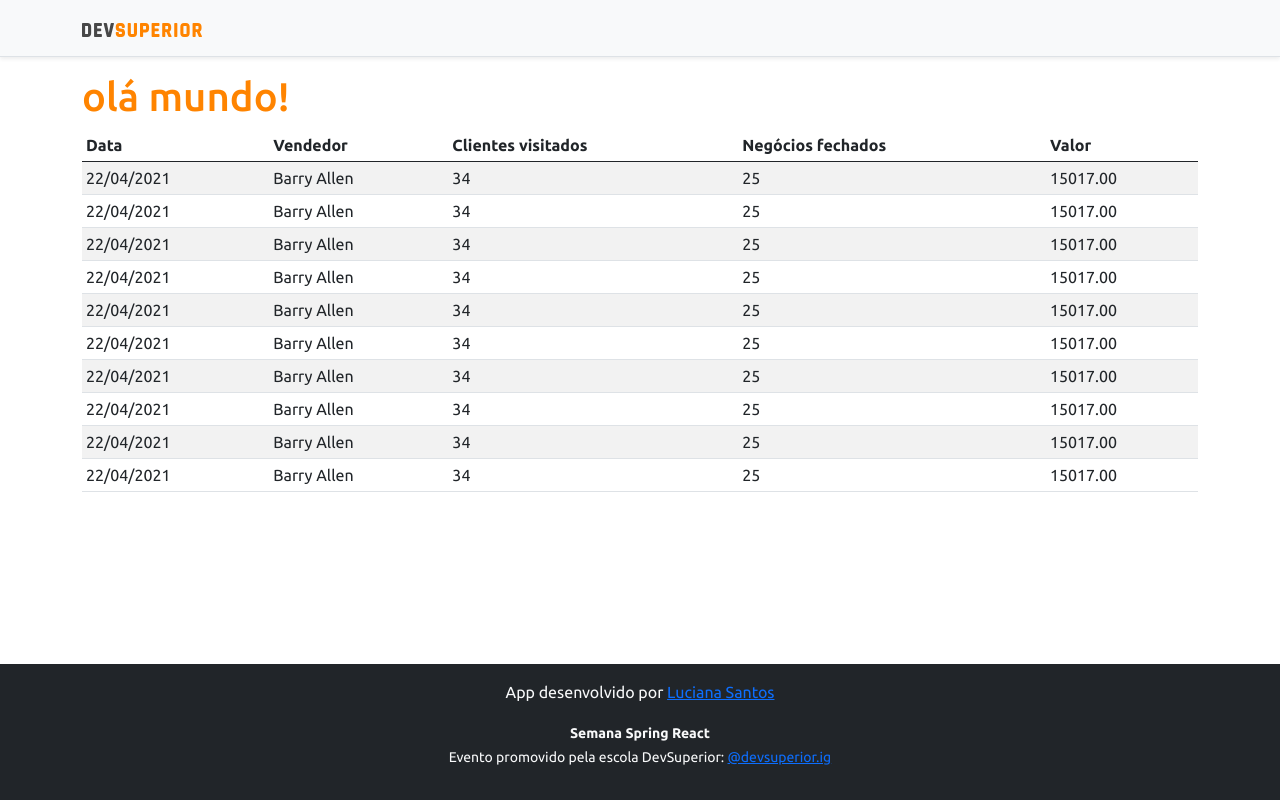
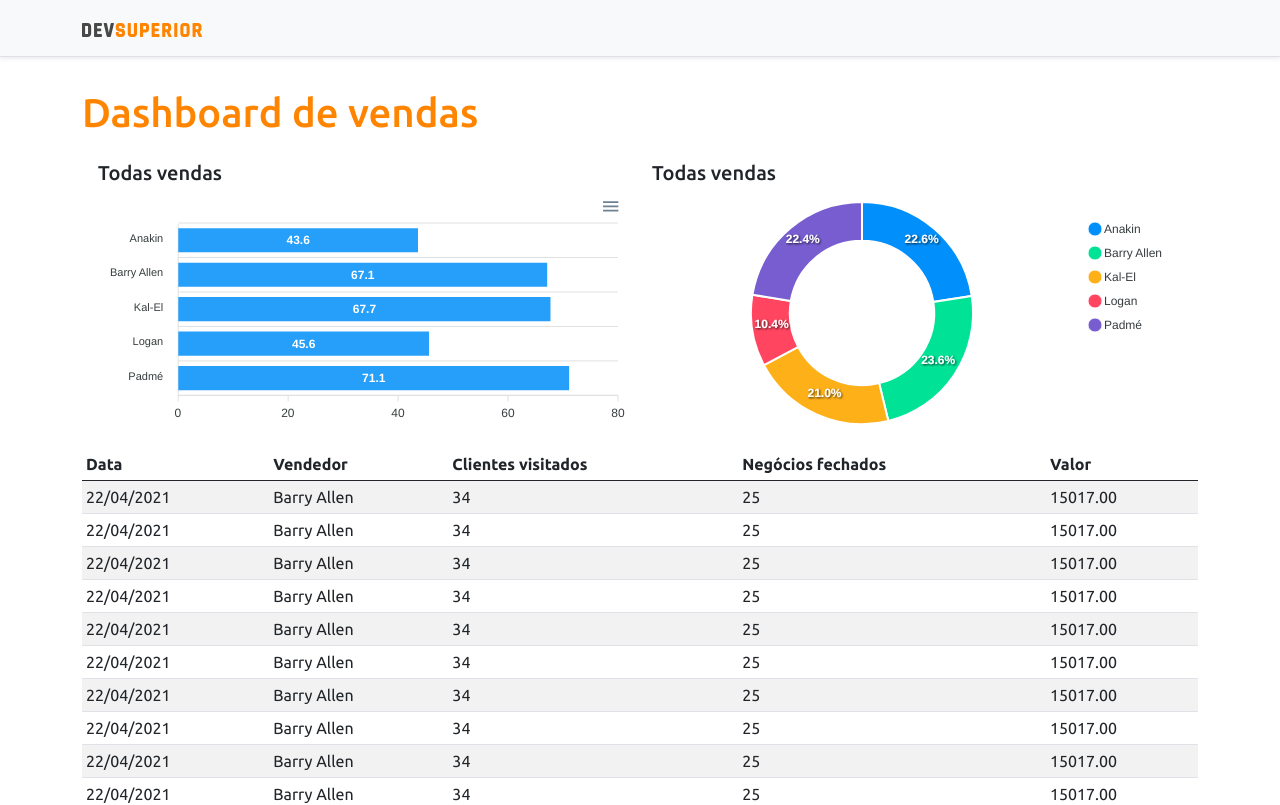
Before and after one commit to lucianagmbw/DashboardDeVendas-SDS3, a React (Create React App) app in the folder frontend/: page / in a window 1280 px wide. Shown: the top 805 px of the page. Built offline with nearby package versions, Linux system fonts and the light colour scheme.

Commit message:
Static charts

```diff
--- a/frontend/package.json
+++ b/frontend/package.json
@@ -11,8 +11,10 @@
     "@types/node": "^12.0.0",
     "@types/react": "^17.0.0",
     "@types/react-dom": "^17.0.0",
+    "apexcharts": "^3.26.1",
     "bootstrap": "^5.0.0",
     "react": "^17.0.2",
+    "react-apexcharts": "^1.3.9",
     "react-dom": "^17.0.2",
     "react-scripts": "4.0.3",
     "typescript": "^4.1.2",
--- a/frontend/src/App.tsx
+++ b/frontend/src/App.tsx
@@ -1,4 +1,6 @@
+import BarChat from "components/BarChat";
 import DataTable from "components/DataTable";
+import DonutChart from "components/DonutChart";
 import Footer from "components/Footer";
 import NavBar from "components/NavBar";
 
@@ -8,7 +10,23 @@
     <>
       <NavBar />
       <div className="container">
-        <h1 className="text-primary">olá mundo!</h1>
+        <h1 className="text-primary py-3" >Dashboard de vendas</h1>
+
+        <div className="row px-3">
+
+          <div className="col-sm-6">
+            <h5>Todas vendas</h5>
+            <BarChat />
+          </div>
+
+          <div className="col-sm-6">
+            <h5>Todas vendas</h5>
+            <DonutChart />
+          </div>
+
+
+        </div>
+
 
         <DataTable />
       </div>
--- /dev/null
+++ b/frontend/src/components/BarChat/index.tsx
@@ -0,0 +1,38 @@
+import Chart from 'react-apexcharts';
+const BarChat = () => {
+
+    const options = {
+        plotOptions: {
+            bar: {
+                horizontal: true,
+            }
+        },
+    };
+
+    const mockData = {
+        labels: {
+            categories: ['Anakin', 'Barry Allen', 'Kal-El', 'Logan', 'Padmé']
+        },
+        series: [
+            {
+                name: "% Sucesso",
+                data: [43.6, 67.1, 67.7, 45.6, 71.1]
+            }
+        ]
+    };
+
+
+
+
+    return (
+       <Chart
+            options={{...options,xaxis:mockData.labels}}
+            series={mockData.series}
+            type="bar"
+            height="240"
+
+       />
+    );
+}
+
+export default BarChat;
--- /dev/null
+++ b/frontend/src/components/DonutChart/index.tsx
@@ -0,0 +1,28 @@
+import Chart from 'react-apexcharts';
+
+const DonutChart = () => {
+
+    const mockData = {
+        series: [477138, 499928, 444867, 220426, 473088],
+        labels: ['Anakin', 'Barry Allen', 'Kal-El', 'Logan', 'Padmé']
+    }
+
+    const options = {
+        legend: {
+            show: true
+        }
+    }
+
+
+    return (
+        <Chart
+        options={{...options,labels: mockData.labels}}
+        series={mockData.series}
+        type="donut"
+        height="240"
+
+   />
+    );
+}
+
+export default DonutChart;
```
Also changed, not shown: 1 other file (tests, documents, lock files or other folders).
